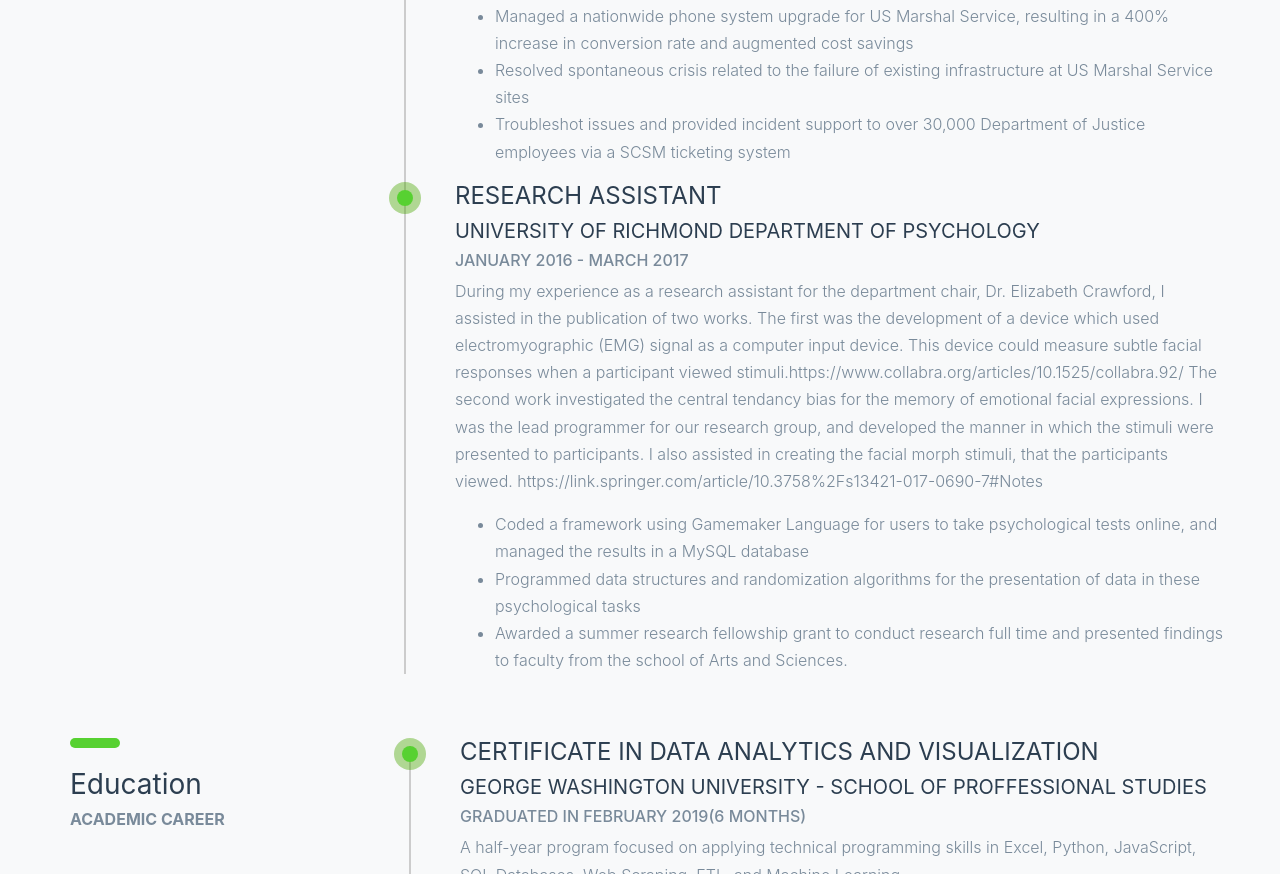
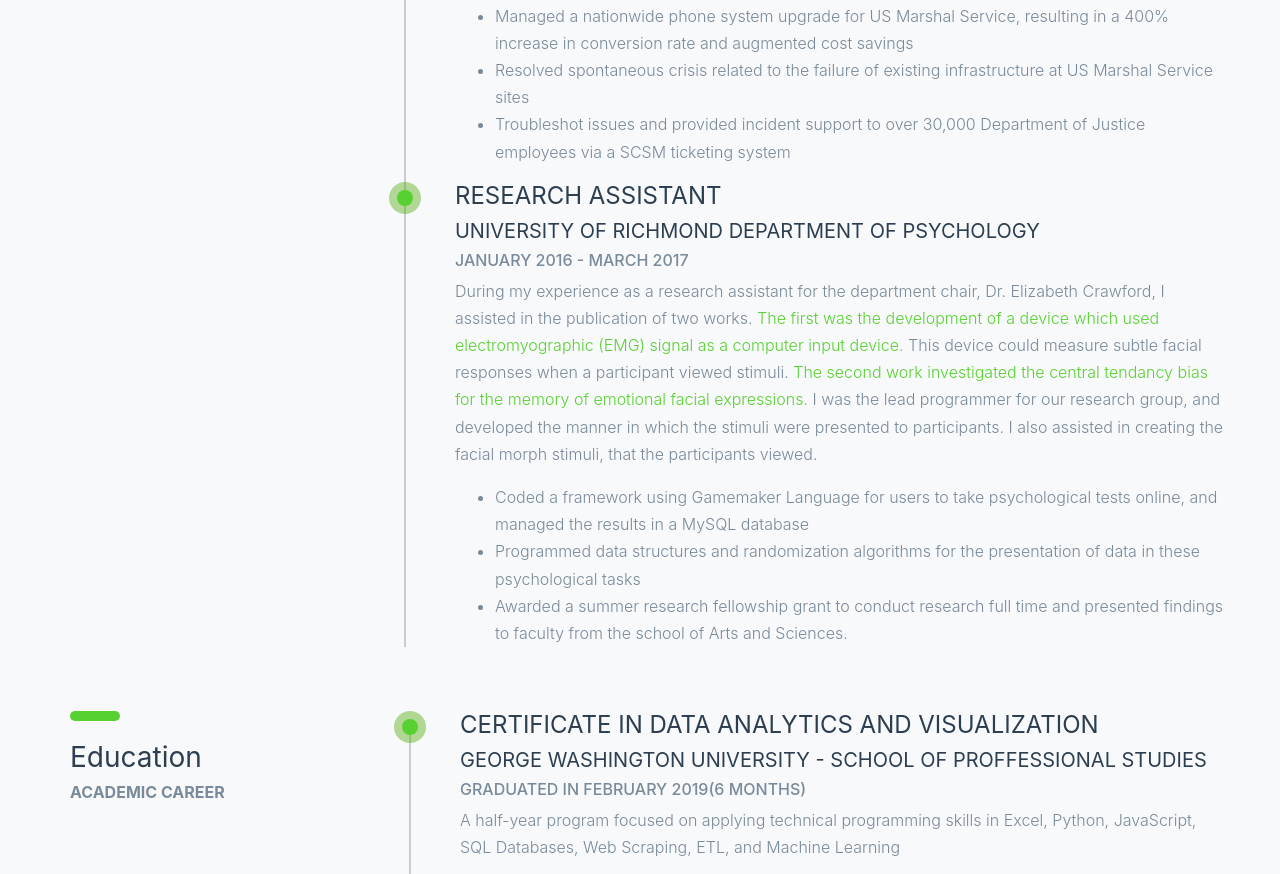
Before and after one commit to kleelee/kleelee.github.io, a plain HTML site: page index.html in a window 1280 px wide. Shown: the part 3126-4000 px from the top of the page. Drawn offline with nearby package versions, Linux system fonts and the light colour scheme; some packages are replaced by stand-ins of ours; no server answers; files whose address does not match are found by name.

Commit message:
linked studies

```diff
--- a/index.html
+++ b/index.html
@@ -73,7 +73,7 @@
           <div class="col-lg-3 pr-lg-1 mb-2 mb-lg-0">
             <p><strong> Email: </strong>Kylelee02@gmail.com</p>
             <p><strong> Location: </strong>Washington, DC</p>
-            <p><strong> LinkedIn: </strong><a href="https://www.linkedin.com/in/kylejlee/">https://www.linkedin.com/in/kylejlee</a></p>
+            <p><strong> LinkedIn: </strong><a href="https://www.linkedin.com/in/kylejlee/" target="_blank">https://www.linkedin.com/in/kylejlee</a></p>
             <!-- <p>
                 <a href="https://www.linkedin.com/in/kylejlee/" class="social-item"><span class="icon-linkedin2"></span></a>
               </p> -->
@@ -237,12 +237,12 @@
               <h5 class="font-yellow"><b>UNIVERSITY OF RICHMOND DEPARTMENT OF PSYCHOLOGY</b></h5>
               <h6 class="margin-t-10">JANUARY 2016 - MARCH 2017</h6>
               <p class="font-semi-white margin-tb-30">During my experience as a research assistant for the department chair, Dr. Elizabeth Crawford,
-                                                    I assisted in the publication of two works. The first was the development of a device which used electromyographic (EMG)
-                                                    signal as a computer input device. This device could measure subtle facial responses when a participant viewed stimuli.https://www.collabra.org/articles/10.1525/collabra.92/
-                                                    The second work investigated the central tendancy bias for the memory of emotional facial expressions. I was the lead programmer
+                                                    I assisted in the publication of two works. <a href="https://www.collabra.org/articles/10.1525/collabra.92/" target="_blank">The first was the development of a device which used electromyographic (EMG)
+                                                      signal as a computer input device.</a> This device could measure subtle facial responses when a participant viewed stimuli.
+                                                      <a href="https://link.springer.com/article/10.3758%2Fs13421-017-0690-7" target="_blank">The second work investigated the central tendancy bias for the memory of emotional facial expressions.</a> I was the lead programmer
                                                     for our research group, and developed the manner in which the stimuli were presented to participants. I also assisted in creating
                                                     the facial morph stimuli, that the participants viewed.
-                                                    https://link.springer.com/article/10.3758%2Fs13421-017-0690-7#Notes</p>
+                                                   </p>
               <ul class="list margin-b-30">
                 <li>Coded a framework using Gamemaker Language for users to take psychological tests online, and managed the results in a MySQL database</li>
                 <li>Programmed data structures and randomization algorithms for the presentation of data in these psychological tasks</li>
```
